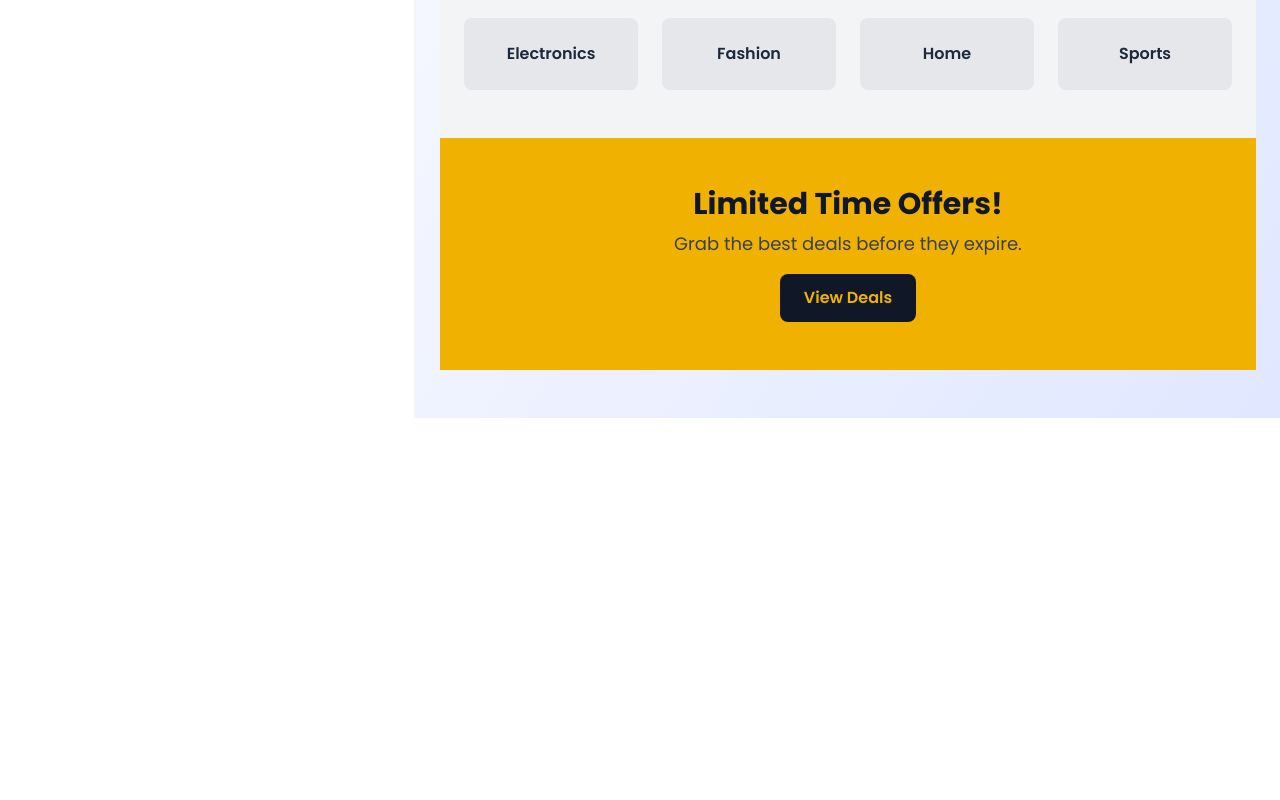
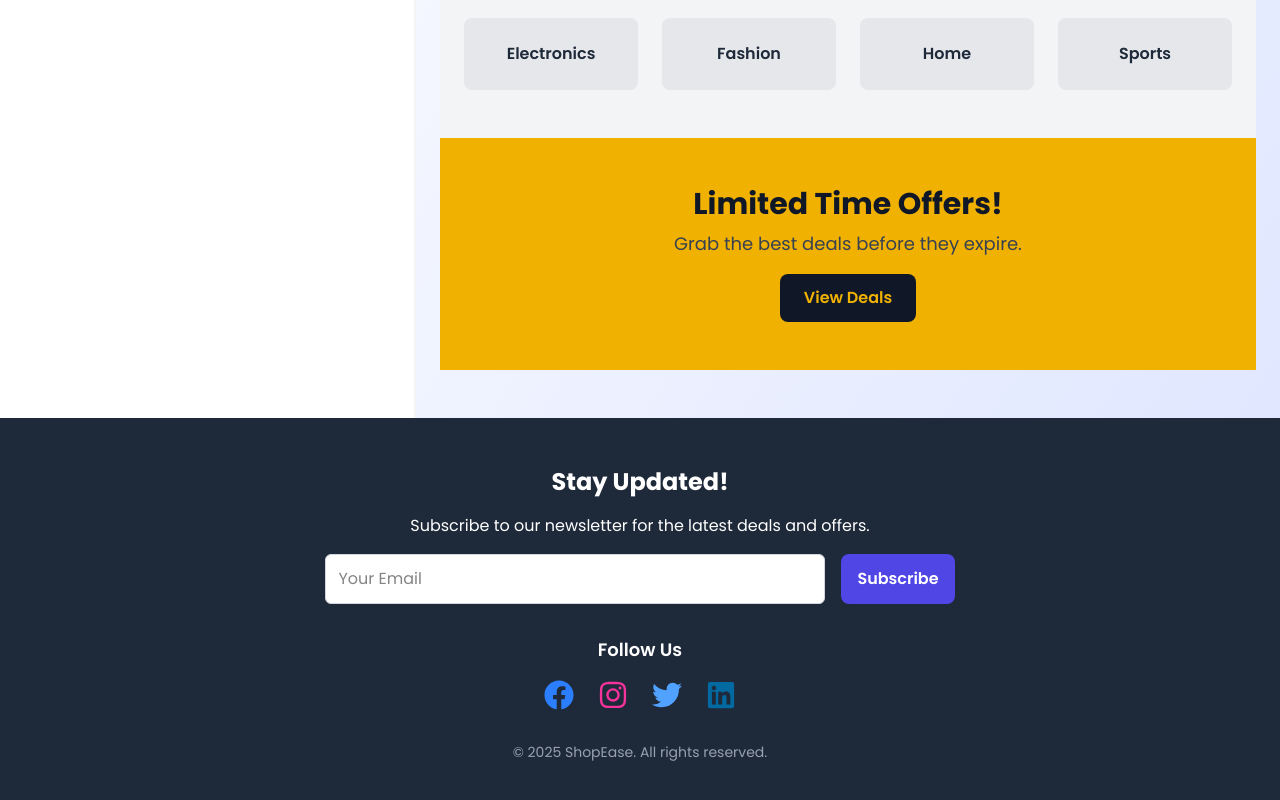
Before and after one commit to Ajinkya6898/Shop-Ease, a React (Vite) app in the folder client/: page / in a window 1280 px wide. Shown: the part 972-1772 px from the top of the page. Before the commit the page ends 1390 px from the top, so only its background shows below. Built offline with nearby package versions, Linux system fonts and the light colour scheme; a web font is replaced by a local one.

Commit message:
added footer ui

```diff
--- a/client/src/ui-components/AppLayout.jsx
+++ b/client/src/ui-components/AppLayout.jsx
@@ -3,6 +3,7 @@ import { Outlet, useNavigation } from "react-router-dom";
 import Header from "./Header";
 import Sidebar from "./Sidebar";
 import Loader from "./Loader";
+import Footer from "./Footer";
 
 const AppLayout = () => {
   const { state } = useNavigation();
@@ -16,7 +17,7 @@ const AppLayout = () => {
     <div className="h-screen flex flex-col">
       <Header toggleSidebar={toggleSidebar} />
 
-      <div className="lg:grid lg:grid-cols-[26rem_1fr] lg:grid-rows-[auto_1fr] flex-1 flex flex-col lg:flex-row">
+      <div className="lg:grid lg:grid-cols-[26rem_1fr] lg:grid-rows-[auto_1fr_auto] flex-1 flex flex-col lg:flex-row">
         <div
           className={`lg:block fixed inset-0 lg:static bg-black bg-opacity-50 transition-all lg:bg-transparent lg:opacity-100 lg:z-0 z-10 ${
             sidebarOpen ? "opacity-100" : "opacity-0 pointer-events-none"
@@ -33,6 +34,7 @@ const AppLayout = () => {
           <Outlet />
         </main>
       </div>
+      <Footer />
     </div>
   );
 };
--- /dev/null
+++ b/client/src/ui-components/Footer.jsx
@@ -0,0 +1,55 @@
+import React from "react";
+import { FaFacebook, FaInstagram, FaLinkedin, FaTwitter } from "react-icons/fa";
+import { NavLink } from "react-router-dom";
+import Button from "./Button";
+
+const Footer = () => {
+  return (
+    <>
+      <footer className="bg-gray-800 text-white text-center py-12">
+        <div className="container mx-auto px-6">
+          <div className="mb-8">
+            <h3 className="text-2xl font-bold mb-4">Stay Updated!</h3>
+            <p className="mb-4">
+              Subscribe to our newsletter for the latest deals and offers.
+            </p>
+            <div className="flex justify-center space-x-4">
+              <div className="w-[500px]">
+                <input
+                  type="email"
+                  placeholder="Your Email"
+                  className="input-container bg-white text-stone-950 w-full px-4 py-2 rounded-l-lg"
+                />
+              </div>
+              <Button className="rounded-r-lg bg-brand-600">Subscribe</Button>
+            </div>
+          </div>
+
+          <div className="mb-8">
+            <h3 className="text-lg font-semibold mb-4">Follow Us</h3>
+            <div className="flex justify-center space-x-6">
+              <NavLink className="text-blue-500 hover:text-blue-700 transition">
+                <FaFacebook className="text-3xl" />
+              </NavLink>
+              <NavLink className="text-pink-500 hover:text-pink-700 transition">
+                <FaInstagram className="text-3xl" />
+              </NavLink>
+              <NavLink className="text-blue-400 hover:text-blue-600 transition">
+                <FaTwitter className="text-3xl" />
+              </NavLink>
+              <NavLink className="text-blue-700 hover:text-blue-900 transition">
+                <FaLinkedin className="text-3xl" />
+              </NavLink>
+            </div>
+          </div>
+
+          <p className="text-sm text-gray-400">
+            &copy; 2025 ShopEase. All rights reserved.
+          </p>
+        </div>
+      </footer>
+    </>
+  );
+};
+
+export default Footer;
```
